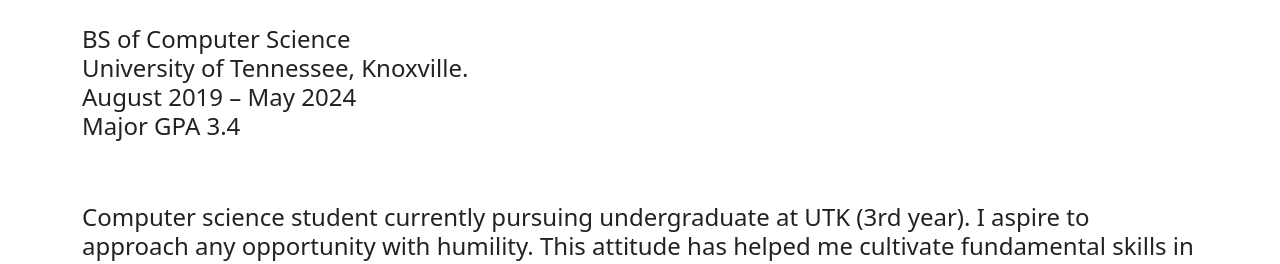
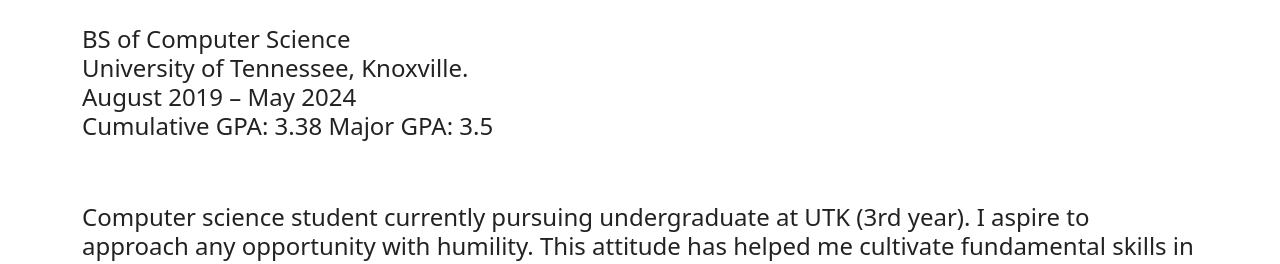
Before and after one commit to Jazny/Jazny.github.io, a plain HTML site: page index.html in a window 1280 px wide. Shown: the part 535-799 px from the top of the page. Drawn offline with Linux system fonts and the light colour scheme; a script that the page names is missing.

Commit message:
gpa update

```diff
--- a/index.html
+++ b/index.html
@@ -68,7 +68,8 @@
         <br>
         August 2019 – May 2024
         <br>
-        Major GPA 3.4
+        Cumulative GPA: 3.38
+        Major GPA: 3.5
     </div>
     </h4>
 
```
